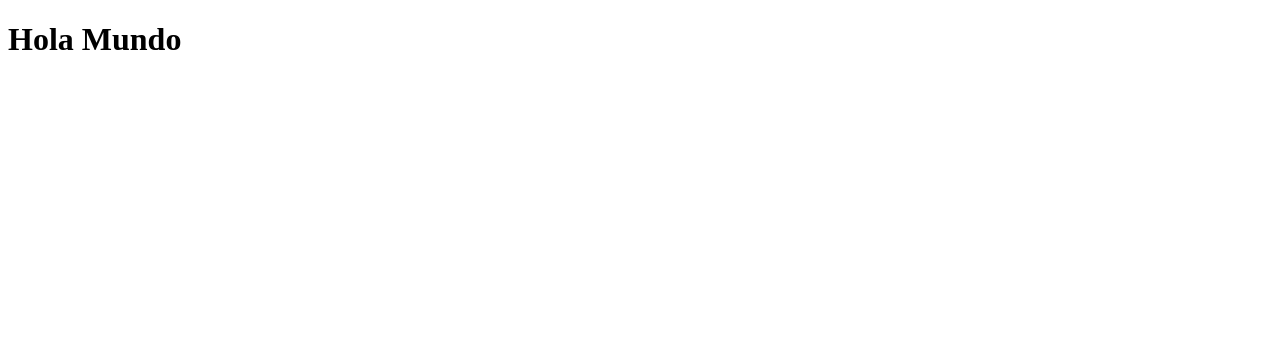
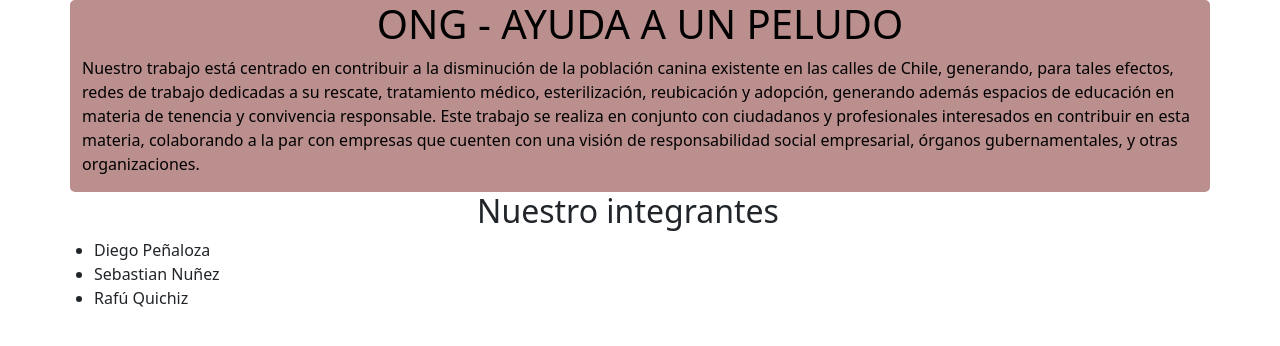
Before and after one commit to mclovinra/ong, a plain HTML site: page index.html in a window 1280 px wide. Drawn offline with nearby package versions, Linux system fonts and the light colour scheme.

Commit message:
rama.rafu

```diff
--- /dev/null
+++ b/asset/css/style.css
@@ -0,0 +1,14 @@
+.margin-ti{
+    margin-top: 50rem;
+}
+
+.margin-lista {
+    text-align: 100;
+}
+
+.titulo {
+    background-color: rosybrown;
+    color: black;
+    border-radius: 5px;
+
+}
--- a/index.html
+++ b/index.html
@@ -4,10 +4,40 @@
     <meta charset="UTF-8">
     <meta name="viewport" content="width=device-width, initial-scale=1.0">
     <title>Document</title>
+    <link rel="stylesheet" href="../ong/asset/css/style.css">
+    <link href="https://cdn.jsdelivr.net/npm/bootstrap@5.3.3/dist/css/bootstrap.min.css" rel="stylesheet" integrity="sha384-QWTKZyjpPEjISv5WaRU9OFeRpok6YctnYmDr5pNlyT2bRjXh0JMhjY6hW+ALEwIH" crossorigin="anonymous">
 </head>
 <body>
-    <h1>Hola Mundo</h1>
-    <h4></h4>
 
+    <div class="container">
+        <div class="row">
+            <div class="titulo col-lg-12 col-md-12 col-sm-12 col-xs-12" >
+                <h1>
+                    <center>
+                        ONG - AYUDA A UN PELUDO
+                    </center>
+                </h1>
+                <p>
+                    Nuestro trabajo está centrado en contribuir a la disminución de la población canina existente en las calles de Chile,
+                    generando, para tales efectos, redes de trabajo dedicadas a su rescate, tratamiento médico, esterilización, reubicación
+                    y adopción, generando además espacios de educación en materia de tenencia y convivencia responsable. Este trabajo se
+                    realiza en conjunto con ciudadanos y profesionales interesados en contribuir en esta materia, colaborando a la par con
+                    empresas que cuenten con una visión de responsabilidad social empresarial, órganos gubernamentales, y otras organizaciones.
+                </p>
+        </div>
+    </div>
+
+    <div class="container">
+        <div class="row col-lg-12 col-md-12 col-sm-12 col-xs-12">
+            <ul><h2><center>Nuestro integrantes</center></h2>
+                <li>Diego Peñaloza</li>
+                <li>Sebastian Nuñez</li>
+                <li>Rafú Quichiz</li>
+            </ul>
+        </div>
+    </div>
+
+
+<script src="https://cdn.jsdelivr.net/npm/bootstrap@5.3.3/dist/js/bootstrap.bundle.min.js" integrity="sha384-YvpcrYf0tY3lHB60NNkmXc5s9fDVZLESaAA55NDzOxhy9GkcIdslK1eN7N6jIeHz" crossorigin="anonymous"></script>
 </body>
 </html>
```
